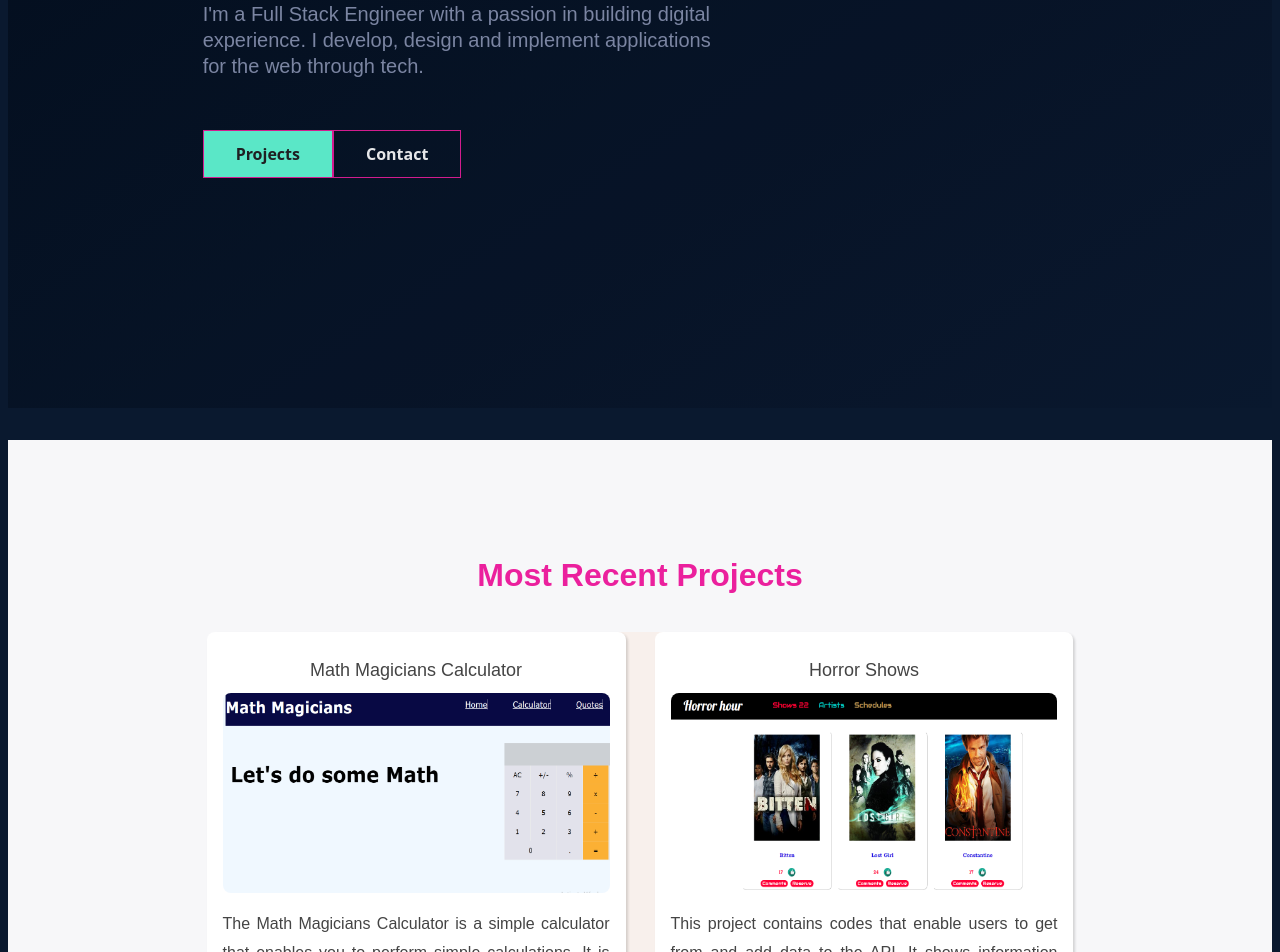
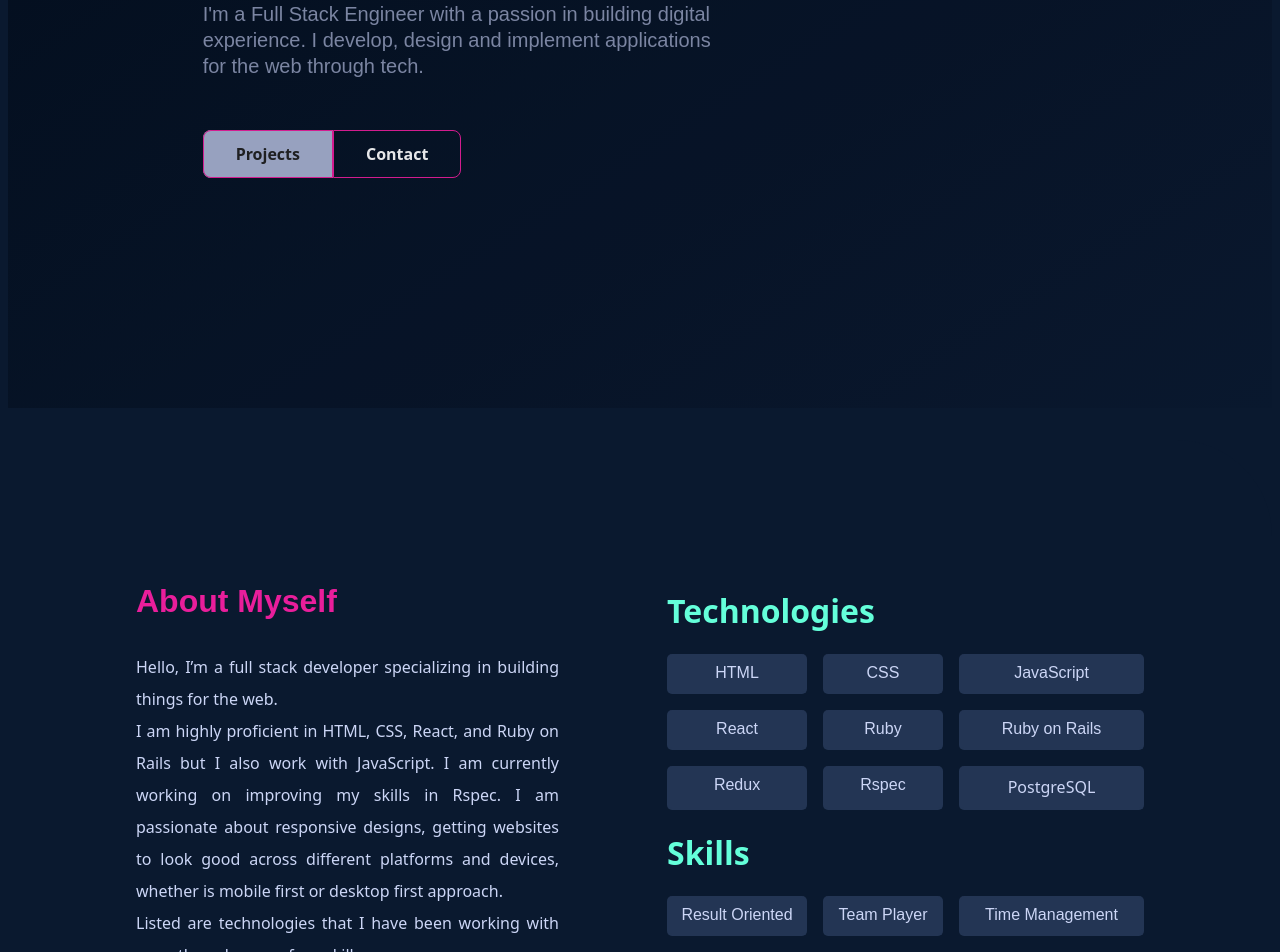
Before and after one commit to ijeomaodinko/Portfolio, a React (Create React App) app: page / in a window 1280 px wide. Shown: the part 400-1352 px from the top of the page. Built offline with nearby package versions, Linux system fonts and the light colour scheme.

Commit message:
Add files

```diff
--- a/src/components/Navbar.jsx
+++ b/src/components/Navbar.jsx
@@ -29,11 +29,11 @@ function Navbar() {
             <AnchorLink href="#home">Home</AnchorLink>
             </li>
             <li>
-      <AnchorLink href="#projects">Projects</AnchorLink>
+            <AnchorLink href="#about">About</AnchorLink>
 
             </li>
             <li>
-            <AnchorLink href="#about">About</AnchorLink>
+      <AnchorLink href="#projects">Projects</AnchorLink>
 
             </li>
             <li>
--- a/src/components/about.css
+++ b/src/components/about.css
@@ -1,12 +1,12 @@
 .aboutContent {
     background-color: #0a192f;
     width: 100%;
-    height:110vh;
+    height:112vh;
     top: 0;
     left: 0;
     margin: auto auto;
     border-top-right-radius: 6rem;
-    margin-top: 2rem;
+    /* margin-top: 1rem; */
 }
 .wrapper{
     display: grid;
--- a/src/components/about.jsx
+++ b/src/components/about.jsx
@@ -10,7 +10,7 @@ function Aboutpage() {
                 <div className="aboutme">
                 <h1 className="h1"> About Myself</h1>
                 <p className="p">  Hello, I’m a full stack developer specializing in building things for the web.<br />
-                I am highly proficient in HTML, CSS, and React, but I also work with JavaScript. I am currently working on improving my skills in Ruby on Rails. I am passionate about responsive designs, getting websites to look good across different platforms and devices, whether is mobile first or desktop first approach. <br />
+                I am highly proficient in HTML, CSS, React, and Ruby on Rails but I also work with JavaScript. I am currently working on improving my skills in Rspec. I am passionate about responsive designs, getting websites to look good across different platforms and devices, whether is mobile first or desktop first approach. <br />
                 Listed are technologies that I have been working with recently and some of my skills.
                 </p>
             <p class="let-connect">
@@ -63,7 +63,7 @@ function Aboutpage() {
             <div class="box f">Ruby on Rails</div>
             <div class="box g">Redux</div>
             <div class="box h">Rspec</div>
-            <div class="box i">Webpack</div>
+            <div class="box i">PostgreSQL</div>
             </div>
             <h1 className="i"> Skills </h1>
             <div className="language">
--- a/src/components/contactme.css
+++ b/src/components/contactme.css
@@ -53,13 +53,13 @@
 
   .form-btn {
     padding: 1em;
-    color:  #ccd6f6;
-    border-radius: 8px;
+    color:  #000;
+    border-radius: 24px;
     font-weight: 600;
     width: 140px;
     height: 49px;
     margin-top: 12px;
-    background-color: #112240;
+    background-color: #a8b2d1;
     border: 1px solid rgba(235, 30, 156, 0.993);
   }
 
--- a/src/components/contactme.jsx
+++ b/src/components/contactme.jsx
@@ -27,8 +27,8 @@ function Contactpage() {
           </div>
           <div className="contactis">
           <div className="phone">
-                    <h4>< FaPhone size={20} style={{ color: "rgb(173, 164, 164)", marginRight:"0.5rem"}} />
-                    +2348037817167</h4> </div>
+                    <h4>
+                    ©ijeomaodinko. All Rights Reserved</h4> </div>
                     {/* <div className="mail">
                     <h4>< FaMailBulk size={20} style={{ color: "rgb(173, 164, 164)", marginRight:"0.5rem"}} />
                    Email</h4>
--- a/src/index.css
+++ b/src/index.css
@@ -24,7 +24,7 @@ ul{
   padding: 12px 32px;
   font-size: 1rem;
   font-family: system-ui, -apple-system, BlinkMacSystemFont, 'Segoe UI', Roboto, Oxygen, Ubuntu, Cantarell, 'Open Sans', 'Helvetica Neue', sans-serif;
-  background:#64ffda;
+  background:#a8b2d1;
   color: #222;
   border: 1px solid rgba(235, 30, 156, 0.993);
   font-weight: 660;
@@ -35,6 +35,8 @@ ul{
   justify-content: center;
   height: 8vh;
   margin-top: 1.6rem;
+  border-top-left-radius: 0.5rem;
+  border-bottom-left-radius: 0.5rem;
 }
 
 .btn-light {
@@ -52,6 +54,9 @@ ul{
   justify-content: center;
   height: 8vh;
   margin-top: 1.6rem;
+  border-top-right-radius: 0.5rem;
+  border-bottom-right-radius: 0.5rem;
+
 }
 
 .btn:hover {
--- a/src/routes/Home.js
+++ b/src/routes/Home.js
@@ -10,10 +10,9 @@ const Home = () => {
     return (
         <div>
         <Navbar />
-        {/* <Sidebar /> */}
         <Heroimg />
+        <Aboutpage />
         <Projects />
-        <Aboutpage />
         <Contactpage />
         </div>
     )
```
